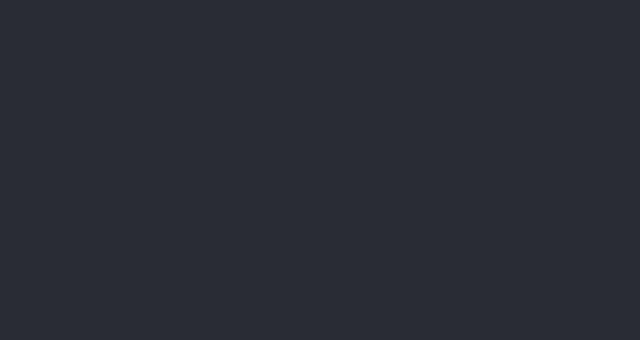
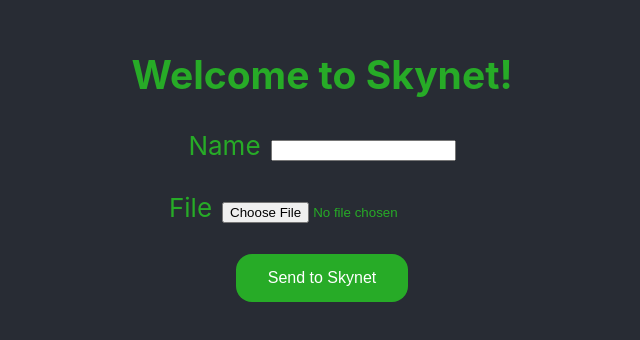
Before and after one commit to SkynetLabs/skynet-workshop, a React (Create React App) app: page / in a window 1280 px wide. Shown: the part 240-580 px from the top of the page, without its empty margins (318-958 px from the left). Built offline with nearby package versions, Linux system fonts and the light colour scheme.

Commit message:
Update styling and create basic form

```diff
--- a/src/App.css
+++ b/src/App.css
@@ -1,19 +1,5 @@
 .App {
 	text-align: center;
-}
-
-.App-logo {
-  height: 40vmin;
-  pointer-events: none;
-}
-
-@media (prefers-reduced-motion: no-preference) {
-  .App-logo {
-    animation: App-logo-spin infinite 20s linear;
-  }
-}
-
-.App-header {
 	background-color: #282c34;
 	min-height: 100vh;
 	display: flex;
@@ -21,18 +7,25 @@
 	align-items: center;
 	justify-content: center;
 	font-size: calc(10px + 2vmin);
-  color: white;
+	color: #27ab27;
 }
 
-.App-link {
-  color: #61dafb;
+.basic-form {
+	display: inline-block;
 }
 
-@keyframes App-logo-spin {
-  from {
-    transform: rotate(0deg);
+.form-button {
+	border: none;
+	border-radius: 16px;
+	color: white;
+	padding: 15px 32px;
+	text-align: center;
+	text-decoration: none;
+	display: inline-block;
+	font-size: 16px;
+	background-color: #27ab27;
 }
-  to {
-    transform: rotate(360deg);
+
+.form-label {
+	padding-right: 10px;
 }
-}
--- a/src/App.js
+++ b/src/App.js
@@ -3,7 +3,26 @@ import './App.css';
 function App() {
 	return (
 		<div className="App">
-			<header className="App-header"></header>
+			<div>
+				<h2>Welcome to Skynet!</h2>
+			</div>
+			{/* Basic input form */}
+			<div className="basic-form">
+				{/* Input for name */}
+				<label className="form-label">Name</label>
+				<input type="text" />
+
+				<br />
+				<br />
+
+				{/* Input for file */}
+				<label className="form-label">File</label>
+				<input type="file" />
+
+				<br />
+				<br />
+				<button className="form-button">Send to Skynet</button>
+			</div>
 		</div>
 	);
 }
```
Also changed, not shown: 1 other file (tests, documents, lock files or other folders). Lines whose indentation alone changed are shown as unchanged.
